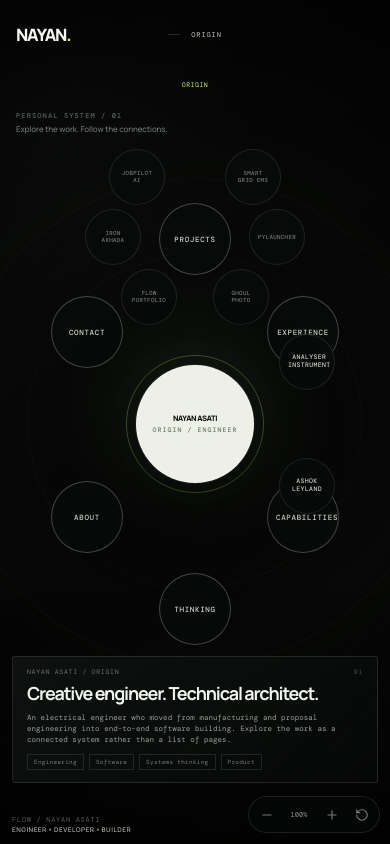
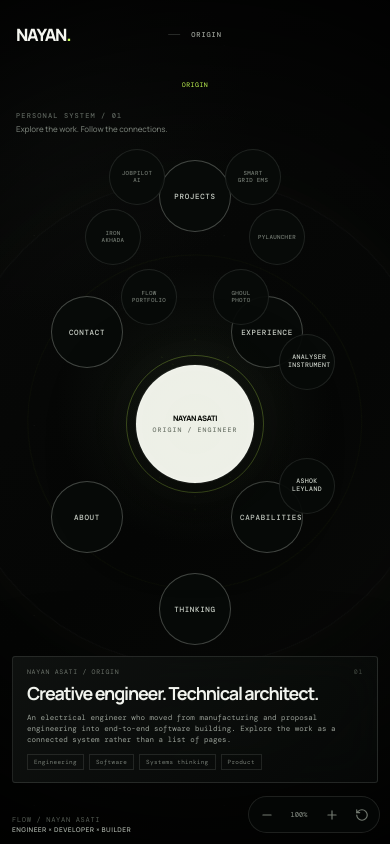
Before and after one commit to Nayan1209/Flow-Portfolio, a Next.js app: page / in a window 390 px wide. Built offline with nearby package versions, Linux system fonts and the light colour scheme.

Commit message:
fix: separate experience and capabilities parent nodes

```diff
--- a/app/graph-layout.css
+++ b/app/graph-layout.css
@@ -14,28 +14,37 @@
 .flow:has([data-node="projects"].primary) [data-node="pylauncher"] { left: calc(50% + 132px) !important; top: calc(50% - min(27vh, 255px) - 4px) !important; }
 .flow:has([data-node="projects"].primary) [data-node="smartgrid"] { left: calc(50% + 100px) !important; top: calc(50% - min(27vh, 255px) - 92px) !important; }
 
-/* Experience on the home graph: the two employers are a compact pair owned by EXPERIENCE. */
+/* Experience: the employers remain where they are; the parent nodes are
+   moved into a clean lane so the hierarchy never visually collides. */
+.flow:has([data-node="experience"].primary) [data-node="experience"] {
+  left: calc(50% + 74px) !important;
+}
+.flow:has([data-node="experience"].primary) [data-node="skills"] {
+  left: calc(50% + 74px) !important;
+}
+
+/* Experience branch: company nodes stay close to EXPERIENCE, but do not overlap
+   the parent node or the neighbouring CAPABILITIES node. */
 .flow:has([data-node="experience"].primary) [data-node="analyser"] { left: calc(50% + min(27vw, 220px) + 24px) !important; top: calc(50% - 78px) !important; }
 .flow:has([data-node="experience"].primary) [data-node="ashok"] { left: calc(50% + min(27vw, 220px) + 24px) !important; top: calc(50% + 78px) !important; }
 
-/* When EXPERIENCE is opened, show only its two employer nodes.
-   They deliberately sit in the same local coordinate neighbourhood as EXPERIENCE,
-   so the camera reads one branch instead of making the employers look like CAPABILITIES. */
-.flow:has([data-node="experience"].focus-node) [data-node^="ex-"] {
-  display: none !important;
+/* When EXPERIENCE is opened, show only its two employer nodes. */
+.flow:has([data-node="experience"].focus-node) [data-node^="ex-"] { display: none !important; }
+.flow:has([data-node="experience"].focus-node) [data-node="analyser"],
+.flow:has([data-node="experience"].focus-node) [data-node="ashok"] { display: block !important; }
+
+/* The parent EXPERIENCE node is intentionally offset only enough to create
+   breathing room around its employer satellites. */
+.flow:has([data-node="experience"].focus-node) [data-node="experience"] {
+  left: calc(50% + 74px) !important;
 }
-.flow:has([data-node="experience"].focus-node) [data-node="analyser"],
-.flow:has([data-node="experience"].focus-node) [data-node="ashok"] {
-  display: block !important;
+.flow:has([data-node="experience"].focus-node) [data-node="skills"] {
+  left: calc(50% + 74px) !important;
 }
-.flow:has([data-node="experience"].focus-node) [data-node="analyser"] { left: calc(50% + 185px) !important; top: calc(50% - 82px) !important; }
-.flow:has([data-node="experience"].focus-node) [data-node="ashok"] { left: calc(50% + 185px) !important; top: calc(50% + 82px) !important; }
 
 /* Company nodes never reveal role/date hover text. The role appears after opening the company. */
 .flow [data-node="analyser"] .node-description,
-.flow [data-node="ashok"] .node-description {
-  display: none !important;
-}
+.flow [data-node="ashok"] .node-description { display: none !important; }
 
 /* Clean company-only labels. */
 .flow [data-node="analyser"] .node-core > span,
@@ -58,7 +67,7 @@
 .flow [data-node="ashok"] .node-core > span::after { content: 'ASHOK LEYLAND'; }
 
 @media (max-width: 720px) {
-  .flow:has([data-node="projects"].primary) [data-node="projects"] { top: calc(50% - min(29vh, 185px)) !important; }
+  .flow:has([data-node="projects"].primary) [data-node="projects"] { top: calc(50% - min(29vh, 185px)); }
   .flow:has([data-node="projects"].primary) [data-node="jobpilot"] { left: calc(50% - 58px) !important; top: calc(50% - min(29vh, 185px) - 62px) !important; }
   .flow:has([data-node="projects"].primary) [data-node="ironakhada"] { left: calc(50% - 82px) !important; top: calc(50% - min(29vh, 185px) - 2px) !important; }
   .flow:has([data-node="projects"].primary) [data-node="portfolio"] { left: calc(50% - 46px) !important; top: calc(50% - min(29vh, 185px) + 58px) !important; }
@@ -66,7 +75,14 @@
   .flow:has([data-node="projects"].primary) [data-node="pylauncher"] { left: calc(50% + 82px) !important; top: calc(50% - min(29vh, 185px) - 2px) !important; }
   .flow:has([data-node="projects"].primary) [data-node="smartgrid"] { left: calc(50% + 58px) !important; top: calc(50% - min(29vh, 185px) - 62px) !important; }
 
-  /* Compact mobile experience cluster: both companies stay visibly attached to EXPERIENCE. */
+  /* Parent nodes move, not the company satellites. */
+  .flow:has([data-node="experience"].primary) [data-node="experience"],
+  .flow:has([data-node="experience"].primary) [data-node="skills"],
+  .flow:has([data-node="experience"].focus-node) [data-node="experience"],
+  .flow:has([data-node="experience"].focus-node) [data-node="skills"] {
+    left: calc(50% + 72px) !important;
+  }
+
   .flow:has([data-node="experience"].primary) [data-node="analyser"] { left: calc(50% + 112px) !important; top: calc(50% - 62px) !important; }
   .flow:has([data-node="experience"].primary) [data-node="ashok"] { left: calc(50% + 112px) !important; top: calc(50% + 62px) !important; }
   .flow:has([data-node="experience"].focus-node) [data-node="analyser"] { left: calc(50% + 122px) !important; top: calc(50% - 66px) !important; }
```
